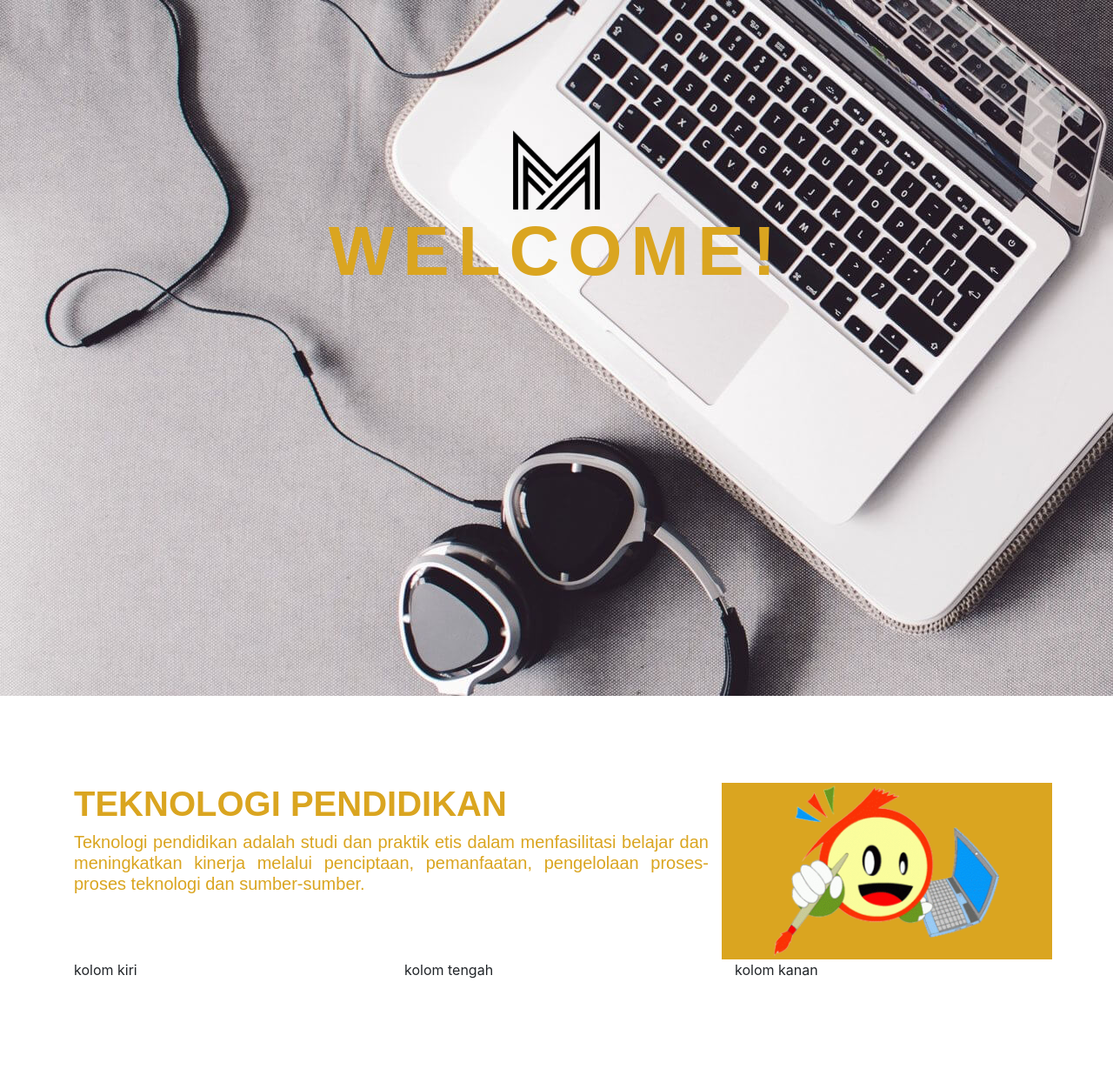
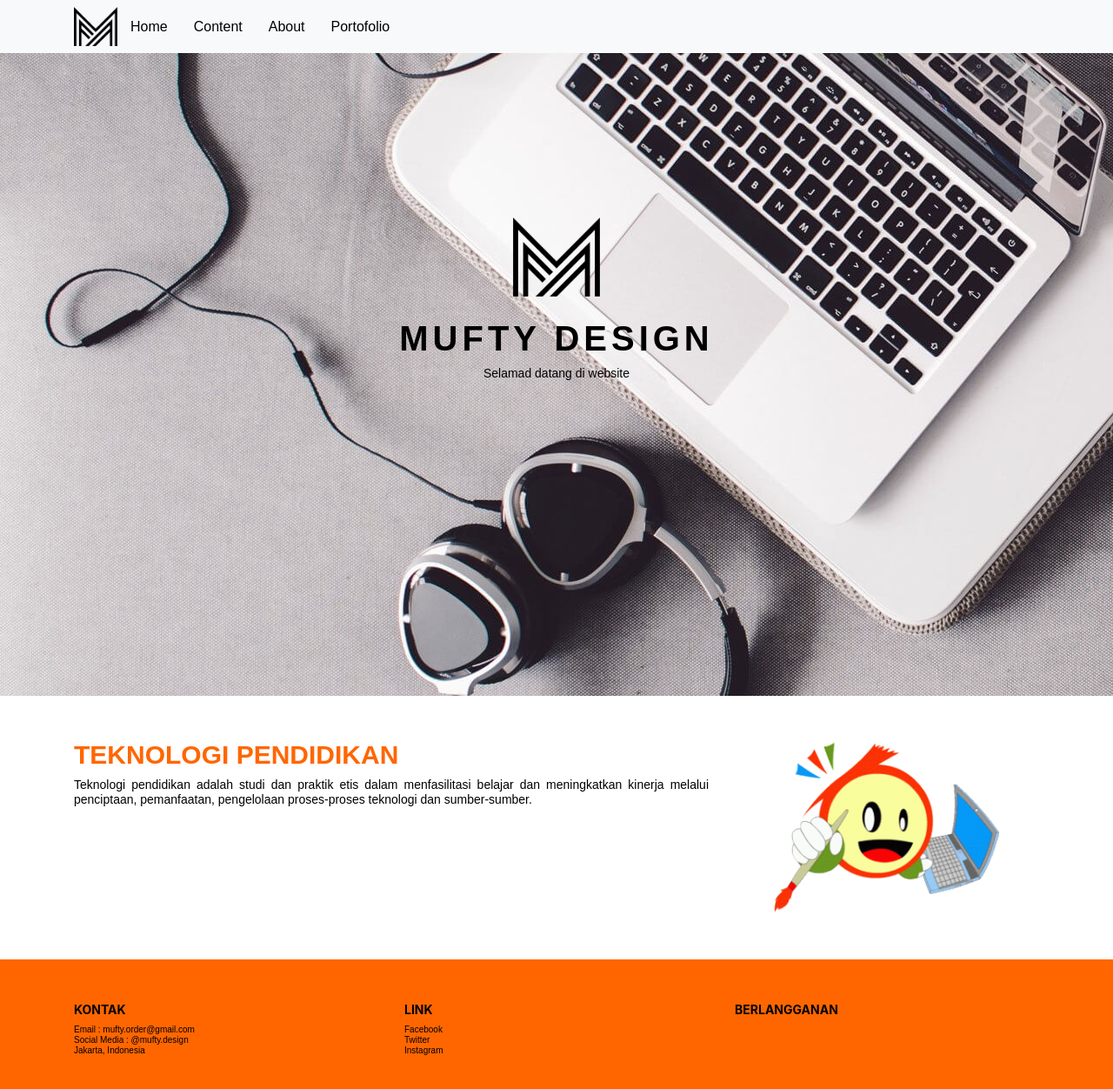
Before and after one commit to mfabiyyu/mufty, a plain HTML site: page index.html in a window 1280 px wide. Shown: the whole page at 87% size. Before the commit the page ends 1227 px from the top, so only its background shows below. Drawn offline with Linux system fonts and the light colour scheme.

Commit message:
Add files via upload

```diff
--- a/css/main.css
+++ b/css/main.css
@@ -1,45 +1,70 @@
 body,html{
     height: 100%;
-    margin:0 auto;
+    margin: 0 auto;
 }
 
+.link{
+    text-decoration: none;
+    overflow: hidden;
+    color: black;
+    padding: 10px 15px;
+    font-family: arial;
+}
+.link:hover{
+    background-color: #666666ff;
+    color: #fff;
+}
 .heading{
     font-family: sans-serif;
-    font-size: 80px;
-    color: goldenrod;
+    font-size: 40px;
+    color: black;
     text-align: center;
     font-weight: bolder;
-    letter-spacing: 10px;
+    letter-spacing: 5px;
 }
 
 .heading2{
     font-family: sans-serif;
-    font-size: 40px;
-    color: goldenrod;
+    font-size: 30px;
+    color: #ff6600ff;
     text-align: left;
     font-weight: bolder;
 }
-
-.content{
+.heading3{
+    color: black;
+    font-size: 14px;
+    font-weight: bolder;
+}
+.content1{
     font-family: sans-serif;
-    font-size: 20px;
-    color: goldenrod;
+    font-size: 14px;
+    color: black;
+    text-align: center;
+}
+.content2{
+    font-family: sans-serif;
+    font-size: 14px;
+    color: black;
+    text-align: justify;
+}
+.content3{
+    font-family: sans-serif;
+    font-size: 10px;
+    color: black;
     text-align: justify;
 }
 
-.body{
-
-}
 .section1{
     background: url(../img/laptop-headphones-feature.jpg);
     width: 100%;
     height: 100%;
     padding: 150px;
     text-align: center;
+    padding: 250px;
 }
 
 .section2{
-    padding: 100px 50px;
+    padding:50px;
     text-align: left;
     background: white;
 }
@@ -48,10 +73,12 @@ body,html{
 }
 
 .col-kanan{
-    background: goldenrod;
+    background: white;
     text-align: center;
 }
 
 .section3{
-
+    background: #ff6600ff;
+    padding: 50px;
+    min-height: 300px;
 }
--- a/index.html
+++ b/index.html
@@ -12,49 +12,88 @@
     </head>
     <body>
          <!--navbar-->
-
+        <nav class="navbar navbar-expand-lg bg-light fixed-top">
+            <div class="container">
+                <img src="img/mufty%20logo.png" width="50px">
+                    <button class="navbar-toggler" type="button" data-toggle="collapse" data-target="#navbarnya">
+                    <i class="fas fa-align-justify"></i>
+                    </button>
+                    <div class="collapse navbar-collapse" id="navbarnya">
+                        <div class="navbar-nav">
+                        <a class="link" href="#Home">Home</a>
+                        <a class="link" href="#Content">Content</a>
+                        <a class="link" href="#About">About</a>
+                        <a class="link" href="http://instagram.com/mfabiyyu" target="_blank">Portofolio</a>
+                        </div>
+                    </div>
+                </div>
+        </nav>
         <!--section1-->
-        <section class="section1">
+        <section class="section1" id="Home">
             <img src="img/mufty%20logo.png" width="100px">
+        <br>
+        <br>
         <h1 class="heading">
-           WELCOME!
+           MUFTY DESIGN
         </h1>
+        <h4 class="content1">
+        Selamad datang di website
+        </h4>
         </section>
         <!--navbar2-->
         <!--section2-->
-        <section class="section2">
+        <section class="section2" id="Content">
             <div class="container">
                 <div class="row">
                     <div class="col-md-8 col-kiri">
                     <h2 class="heading2">
                     TEKNOLOGI PENDIDIKAN
                     </h2>
-                    <h3 class="content">
+                    <h4 class="content2">
                         Teknologi pendidikan adalah studi dan praktik etis dalam menfasilitasi  belajar dan meningkatkan kinerja melalui penciptaan, pemanfaatan, pengelolaan proses-proses teknologi dan sumber-sumber.
-                    </h3>
+                    </h4>
                     </div>
                     <div class="col-md-4 col-kanan">
                     <img src="img/logo.png" width="80%" height="100%"> <br>
                     </div>
                 </div>
             </div>
+        </section>
         <!--section3-->
-        <section class="section3">
+        <section class="section3" id="About">
             <div class="container">
                 <div class="row">
                     <div class="col">
-                    kolom kiri
+                    <h3 class="heading3">
+                    KONTAK
+                    </h3>
+                    <h4 class="content3">
+                        Email : mufty.order@gmail.com
+                        <br>Social Media : @mufty.design
+                        <br>Jakarta, Indonesia
+                    </h4>
                     </div>
                     <div class="col">
-                    kolom tengah
+                    <h3 class="heading3">
+                    LINK
+                    </h3>
+                    <h4 class="content3">
+                        Facebook
+                        <br>Twitter
+                        <br>Instagram
+                    </h4>
                     </div>
                     <div class="col">
-                    kolom kanan
+                    <h3 class="heading3">
+                    BERLANGGANAN
+                    </h3>
                     </div>
                 </div>
             </div>
         </section>
-        </section>
-
+        <script type="text/javascript" src="js/wow.min.js"></script>
+        <script type="text/javascript">
+         new WOW().init();
+        </script>
     </body>
 </html>
```
